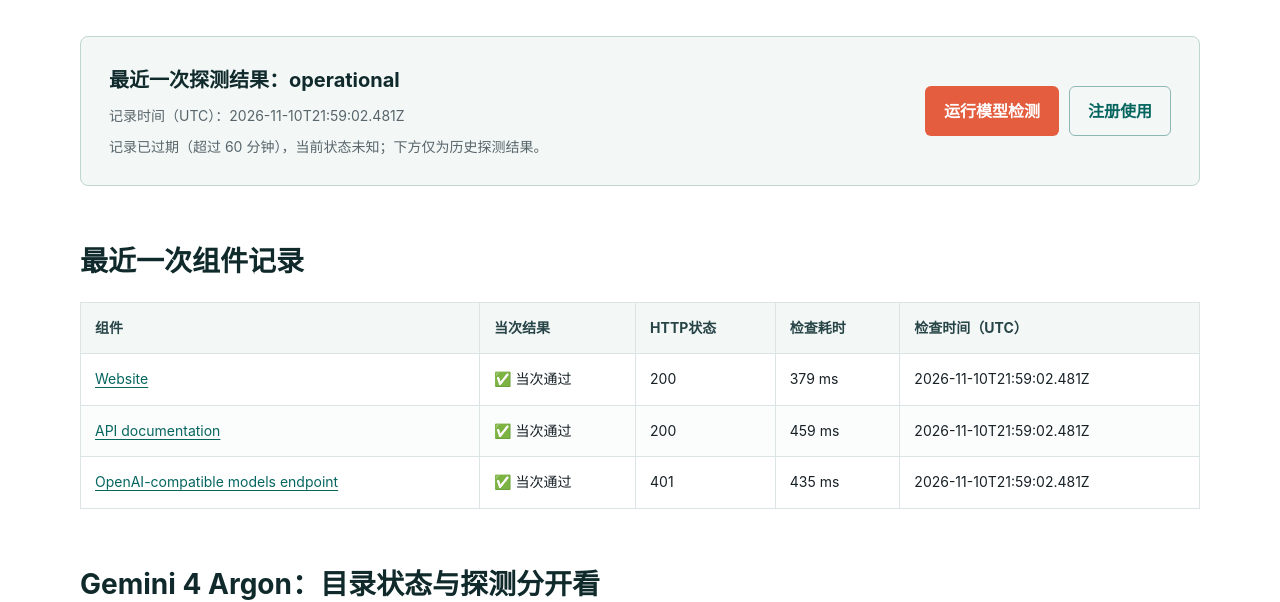
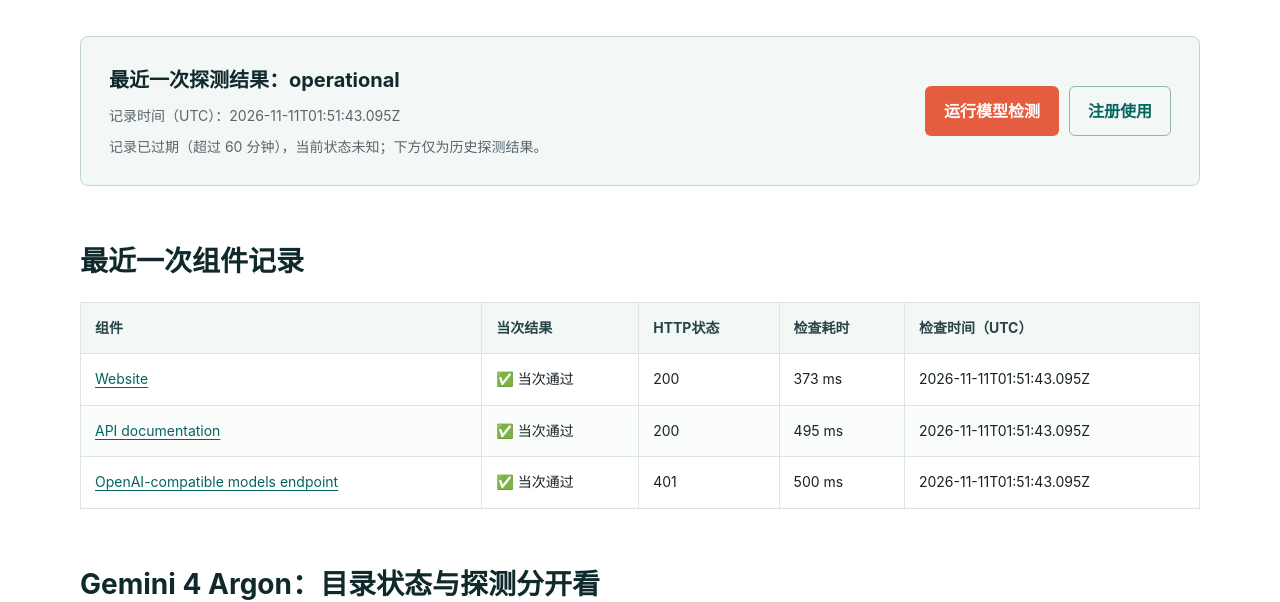
Before and after one commit to KKWANG4444/api-status, a Jekyll site: the page built from status.md, in a window 1280 px wide and 900 px high, scrolled down 374 px. Shown: the part 153-755 px from the top of the window. Built offline with Jekyll 4.4.1, drawn with Linux system fonts in a browser that asks for light colours.

Commit message:
chore: update public edge status

```diff
--- a/_data/status.json
+++ b/_data/status.json
@@ -1,10 +1,10 @@
 {
   "status": "operational",
-  "checked_at": "2026-11-10T21:59:02.481Z",
+  "checked_at": "2026-11-11T01:51:43.095Z",
   "max_age_seconds": 3600,
-  "expires_at": "2026-11-10T22:59:02.481Z",
+  "expires_at": "2026-11-11T02:51:43.095Z",
   "status_scope": "observation_at_checked_at",
-  "duration_ms": 492,
+  "duration_ms": 531,
   "overall": true,
   "components": [
     {
@@ -13,7 +13,7 @@
       "url": "https://www.aifast.hk/",
       "ok": true,
       "status": 200,
-      "elapsed_ms": 379,
+      "elapsed_ms": 373,
       "content_type": "text/html; charset=utf-8",
       "detail": "Expected public edge response"
     },
@@ -23,7 +23,7 @@
       "url": "https://api.aifast.hk/",
       "ok": true,
       "status": 200,
-      "elapsed_ms": 459,
+      "elapsed_ms": 495,
       "content_type": "text/html",
       "detail": "Expected public edge response"
     },
@@ -33,7 +33,7 @@
       "url": "https://www.aifast.hk/v1/models",
       "ok": true,
       "status": 401,
-      "elapsed_ms": 435,
+      "elapsed_ms": 500,
       "content_type": "application/json; charset=utf-8",
       "detail": "Expected public edge response"
     }
--- a/data/status.json
+++ b/data/status.json
@@ -1,10 +1,10 @@
 {
   "status": "operational",
-  "checked_at": "2026-11-10T21:59:02.481Z",
+  "checked_at": "2026-11-11T01:51:43.095Z",
   "max_age_seconds": 3600,
-  "expires_at": "2026-11-10T22:59:02.481Z",
+  "expires_at": "2026-11-11T02:51:43.095Z",
   "status_scope": "observation_at_checked_at",
-  "duration_ms": 492,
+  "duration_ms": 531,
   "overall": true,
   "components": [
     {
@@ -13,7 +13,7 @@
       "url": "https://www.aifast.hk/",
       "ok": true,
       "status": 200,
-      "elapsed_ms": 379,
+      "elapsed_ms": 373,
       "content_type": "text/html; charset=utf-8",
       "detail": "Expected public edge response"
     },
@@ -23,7 +23,7 @@
       "url": "https://api.aifast.hk/",
       "ok": true,
       "status": 200,
-      "elapsed_ms": 459,
+      "elapsed_ms": 495,
       "content_type": "text/html",
       "detail": "Expected public edge response"
     },
@@ -33,7 +33,7 @@
       "url": "https://www.aifast.hk/v1/models",
       "ok": true,
       "status": 401,
-      "elapsed_ms": 435,
+      "elapsed_ms": 500,
       "content_type": "application/json; charset=utf-8",
       "detail": "Expected public edge response"
     }
```
